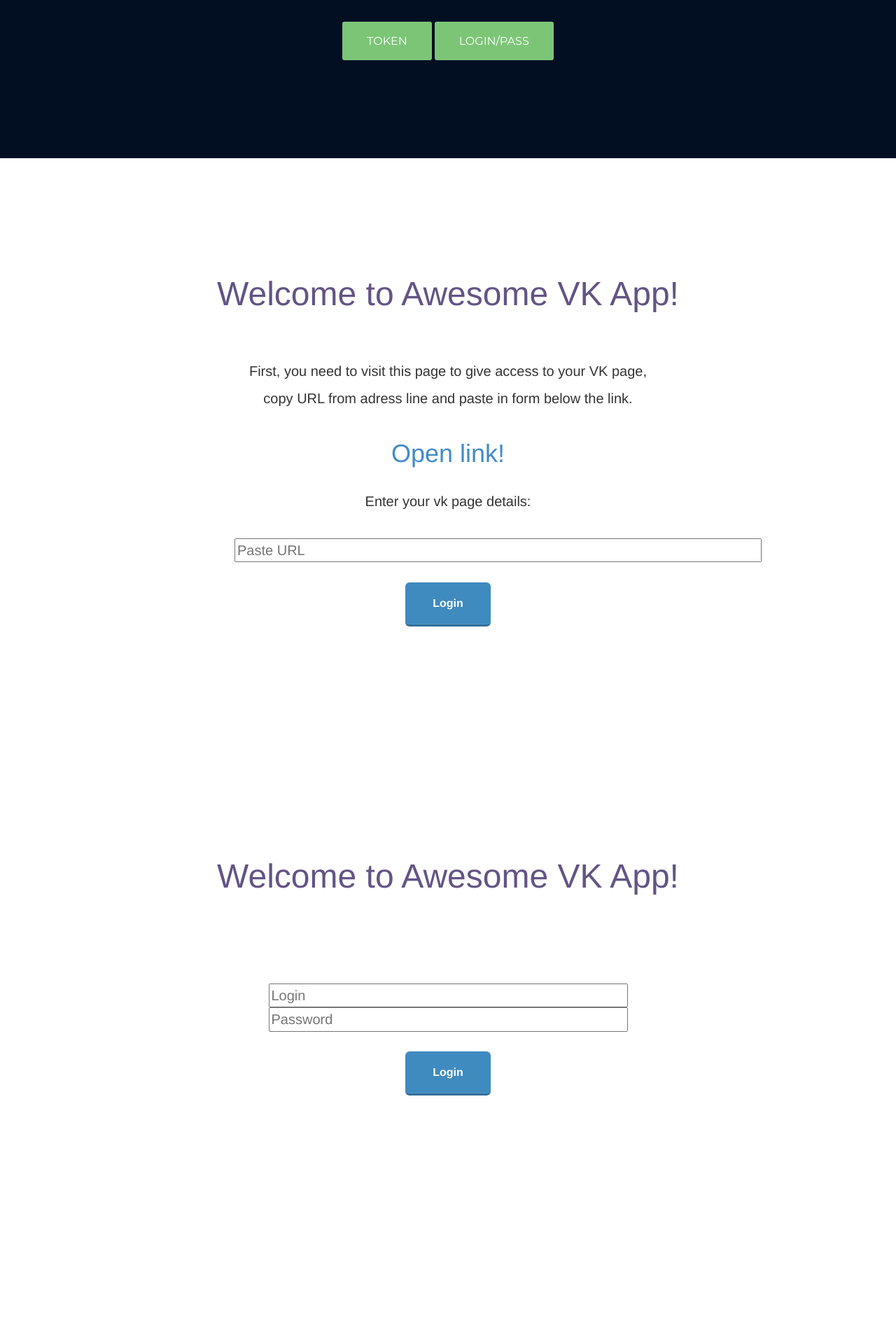
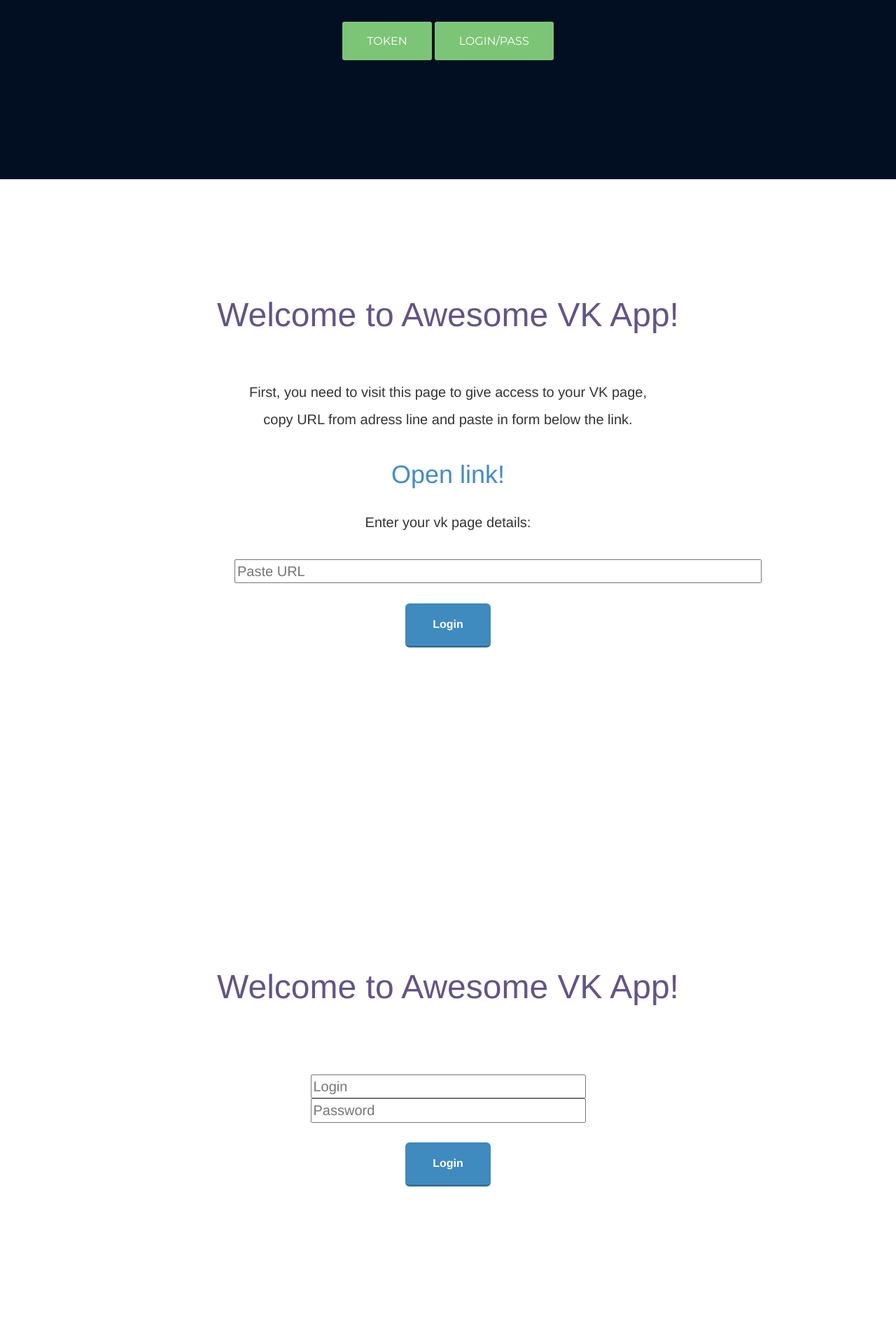
Before and after one commit to ObolonBrothers/vk-app, a Django app: page /login/ in a window 1280 px wide. Shown: the part 544-2464 px from the top of the page at 70% size. Before the commit the page ends 2109 px from the top, so only its background shows below. Run offline with Django 3.2, Linux system fonts and the light colour scheme.

Commit message:
Make login view of screen height

```diff
--- a/vkapp/static/vkapp/css/responsive.css
+++ b/vkapp/static/vkapp/css/responsive.css
@@ -10,6 +10,7 @@
 	.c-logo-part ul li{ margin:0 15px;}
 	.form{ margin:0 0 0 20px}
 	.main-nav{ display:block !important; }
+	/*.portfolioContainer{ width:800px; margin:0px auto !important; } */
 	/*.portfolioContainer{ width:800px; margin:0px auto !important; } */
 
 }
--- a/vkapp/static/vkapp/style.css
+++ b/vkapp/static/vkapp/style.css
@@ -6,6 +6,7 @@ body {
     padding: 120px 0;
     text-align: center;
     background: #020f23;
+    height: 100vh;
 }
 
 .logo_ {
@@ -85,6 +86,7 @@ body {
 
 div.main {
     text-align: center;
+    height:100vh;
 }
 
 div.main div.greeting {
--- a/vkapp/templates/vkapp/login.html
+++ b/vkapp/templates/vkapp/login.html
@@ -18,7 +18,7 @@
 <script type="text/javascript" src="{% static 'vkapp/js/jquery.1.8.3.min.js' %}"></script>
 <script type="text/javascript" src="{% static 'vkapp/js/bootstrap.js' %}"></script>
 
-<header class="header" id="header"><!--header-start-->
+<header class="header" id="header">
     <div class="container">
         <figure class="logo_ animated fadeInDown delay-07s">
             <a href="#"><img class="logo_" src="{% static 'vkapp/img/logo.png' %}" alt=""></a>
@@ -65,7 +65,7 @@
     </div>
 </div>
 
-<div class="main" id="welcome2">
+<div class="main login-full-window" id="welcome2">
     <div class="greeting">
         <p>Welcome to Awesome VK App!</p>
     </div>
@@ -79,19 +79,11 @@
                         <span class="label label-default ext-center pagination-centered">{{ error_message }}</span>
                     {% endif %}
                 </div>
-                <br>
-                <input type="text" size="40" name="vk_login" placeholder='Login'>
-                <input type="password" size="40" name="vk_pass" placeholder='Password'>
+                <input type="text" size="30" name="vk_login" placeholder='Login'> <br>
+                <input type="password" size="30" name="vk_pass" placeholder='Password'>
                 <br>
                 <br>
                 <input class="ph-button ph-btn-blue" type="submit" value='Login'>
-                <br>
-                <br>
-                <br>
-                <br>
-                <br>
-                <br>
-                <br>
             </form>
         </div>
     </div>
```
